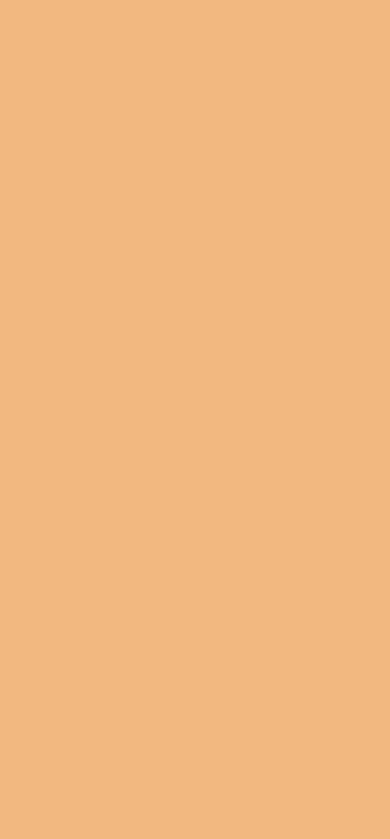
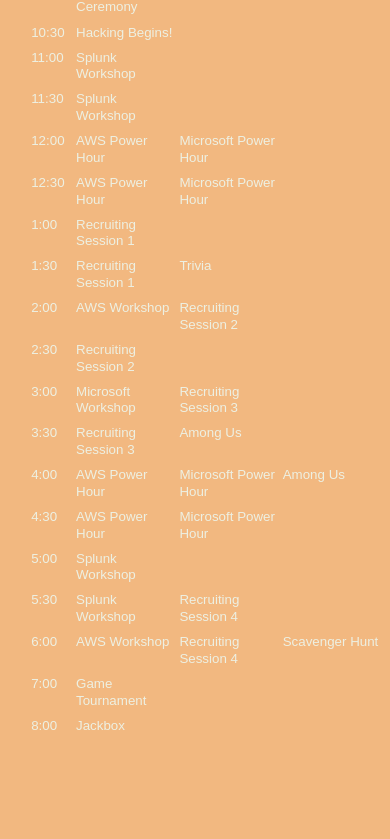
Before and after one commit to esargen/cuhackit-2021, a React (Create React App) app: page / in a window 390 px wide. Shown: the part 1632-2471 px from the top of the page. Before the commit the page ends 1519 px from the top, so only its background shows below. Built offline with nearby package versions, Linux system fonts and the light colour scheme; a web font is replaced by a local one.

Commit message:
schedule mobilized

```diff
--- a/src/App.scss
+++ b/src/App.scss
@@ -21,24 +21,28 @@ h2 {
 .horizWrapper {
   // mobile
   @media only screen and (max-width: 700px) {
+    width: 100vw;
+    display: flex;
+    flex-direction: column;
+    justify-content: flex-start;
   }
   //desktop
   @media only screen and (min-width: 700px) {
-  }
     height: 100vh;
     width: 100vw;
     display: flex;
     flex-direction: column;
     justify-content: flex-start;
   }
+}
 
 .divLine {
   // mobile
   @media only screen and (max-width: 700px) {
+    display: none;
   }
   //desktop
   @media only screen and (min-width: 700px) {
-  }
     display: inline;
     top: 0px;
     width: 100vw;
@@ -46,3 +50,4 @@ h2 {
     background-color: white;
     z-index: 100;
   }
+}
--- a/src/components/Horizontal/horizontal.scss
+++ b/src/components/Horizontal/horizontal.scss
@@ -76,7 +76,7 @@
     max-width: 90%;
     display: flex;
     flex-direction: column;
-    justify-content: space-between;
+    justify-content: flex-start;
     margin-top: 10vh;
     height: 300vh;
   }
--- a/src/components/Schedule/schedule.scss
+++ b/src/components/Schedule/schedule.scss
@@ -1,13 +1,13 @@
- /*Schedule*/
-
 #schedule {
   // mobile
   @media only screen and (max-width: 700px) {
+    margin-top: 10vh;
+    margin-left: 3vw;
   }
   //desktop
   @media only screen and (min-width: 700px) {
+    margin-top: -10vh;
   }
-    margin-top: -10vh;
 }
 
 #schedule .text, #schedule h3 {
@@ -33,35 +33,44 @@
 .hourly {
   // mobile
   @media only screen and (max-width: 700px) {
+    display: flex;
+    justify-content: flex-start;
+    margin-bottom: 1vh;
   }
   //desktop
   @media only screen and (min-width: 700px) {
-    }
     display: flex;
     justify-content: space-between;
     margin-bottom: .3vw;
+  }
 }
 
 .hourly > p {
   // mobile
   @media only screen and (max-width: 700px) {
+    width: 30%;
   }
   //desktop
   @media only screen and (min-width: 700px) {
+    width: 25%;
   }
-    width: 25%;
 }
 
 .days {
   // mobile
   @media only screen and (max-width: 700px) {
+    display: flex;
+    flex-direction: column;
+    justify-content: flex-start;
+    width: 140vw;
   }
   //desktop
   @media only screen and (min-width: 700px) {
-    }
     display: flex;
+    flex-direction: row;
     justify-content: flex-start;
     width: 140vw;
+  }
 }
 
 .day  {
@@ -70,33 +79,37 @@
   }
   //desktop
   @media only screen and (min-width: 700px) {
+    margin-right: 5vw;
   }
-    margin-right: 5vw;
 }
 
 #Saturday {
   // mobile
   @media only screen and (max-width: 700px) {
+    width: 90vw;
   }
   //desktop
   @media only screen and (min-width: 700px) {
+    width: 80vw;
   }
-    width: 80vw;
 }
 
 #Sunday {
   // mobile
   @media only screen and (max-width: 700px) {
+    width: 90vw;
+    margin-top: 10vh;
   }
   //desktop
   @media only screen and (min-width: 700px) {
+    width: 50vw;
   }
-    width: 50vw;
 }
 
 .dayname {
   // mobile
   @media only screen and (max-width: 700px) {
+    text-align: center;
   }
   //desktop
   @media only screen and (min-width: 700px) {
@@ -107,22 +120,27 @@
 .timestamp {
   // mobile
   @media only screen and (max-width: 700px) {
+    font-size: 10pt;
+    line-height: 1.25;
+    width: 10vw;
+    margin-right: -15vw;
   }
   //desktop
   @media only screen and (min-width: 700px) {
+    font-size: 14pt;
+    line-height: 1.25;
   }
-    font-size: 14pt;
-    line-height: 1.25
 }
 
 .event {
   // mobile
   @media only screen and (max-width: 700px) {
+    font-size: 10pt;
+    line-height: 1.25;
+    padding-left: 1vw;
   }
   //desktop
   @media only screen and (min-width: 700px) {
+    font-size: 14pt;
   }
-    font-size: 14pt;
-    line-height: 1.25;
-    padding-left: 1vw;
 }
```
Lines whose indentation alone changed are shown as unchanged.
